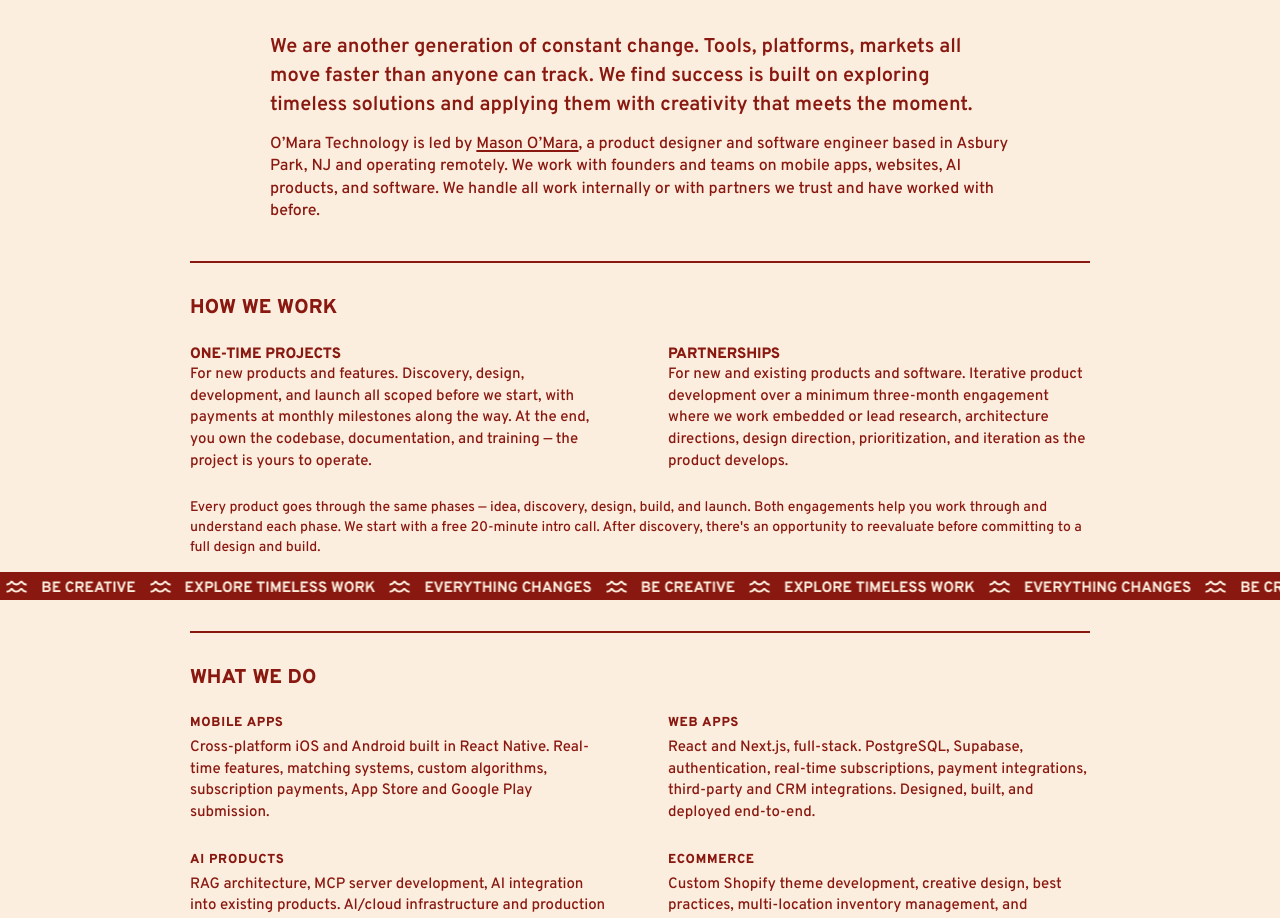
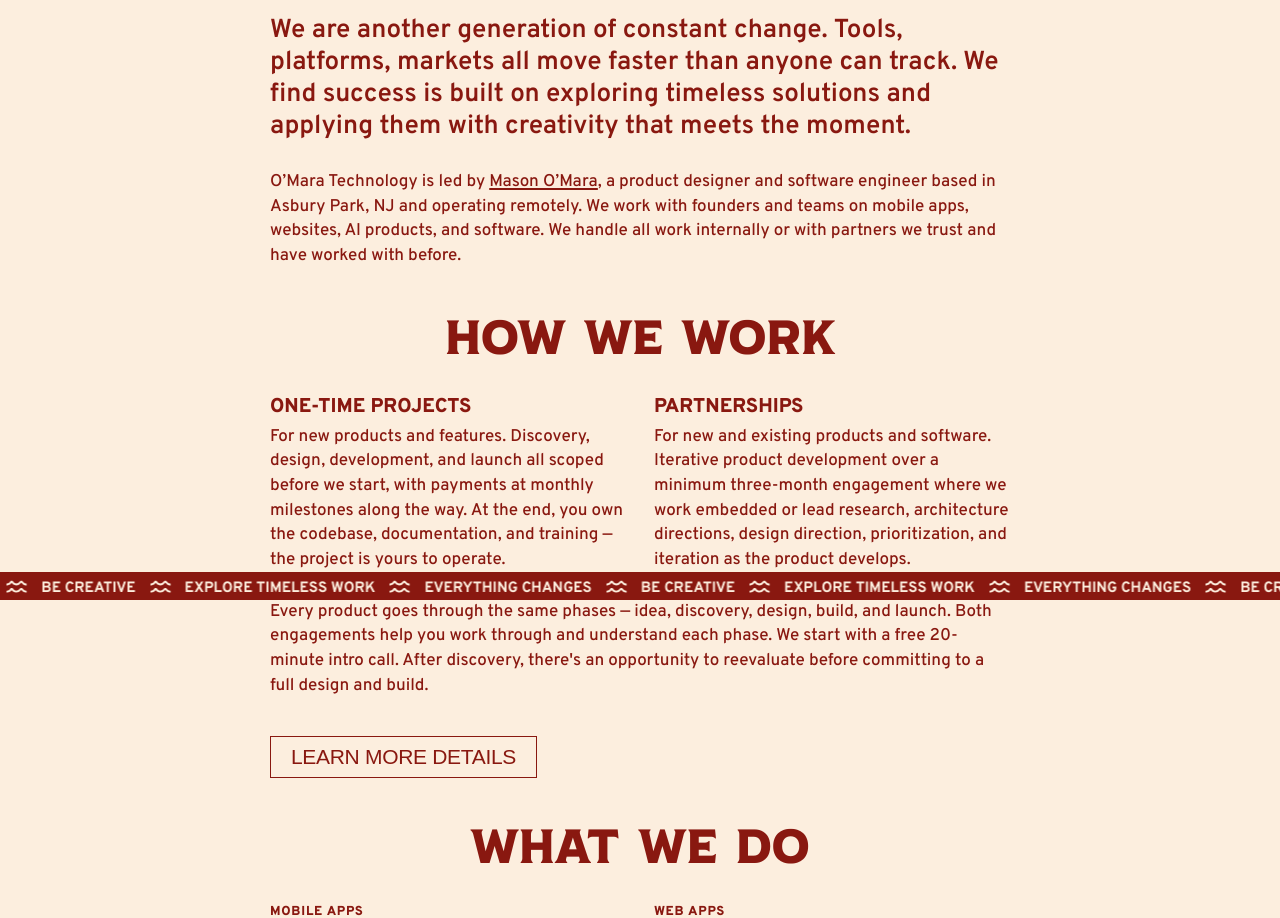
Before and after one commit to masonomara/omara-technology-design, a Next.js app: page /about in a window 1280 px wide. Shown: the part 200-1118 px from the top of the page. Built offline with nearby package versions, Linux system fonts and the light colour scheme; a web font is replaced by a local one.

Commit message:
starting to clean up styles

```diff
--- a/src/app/components/About.module.css
+++ b/src/app/components/About.module.css
@@ -1,22 +1,23 @@
-/* Ethos + Identity */
+/* ─── Typography ─────────────────────────────────────────────── */
+
 .ethos {
-  margin-top: 0.8em;
+  margin-top: 1em;
   margin-bottom: 0;
-  font-size: var(--text-xl);
+  font-size: 26px;
   font-weight: 600;
   max-width: 740px;
-  width: 60vw;
-  line-height: var(--leading-relaxed);
+  width: 87vw;
+  line-height: 1.23;
 }
 
 .identity {
-  margin-top: 0.8em;
+  margin-top: 1.6em;
   margin-bottom: 0;
-  font-size: var(--text-lg);
+  font-size: 17px;
   font-weight: 500;
   max-width: 740px;
-  width: 60vw;
-  line-height: var(--leading-normal);
+  width: 87vw;
+  line-height: 1.45;
 }
 
 .identity a {
@@ -33,24 +34,17 @@
   transition: var(--transition-smooth-100) all;
 }
 
-/* Capabilities */
-.capabilitiesSection {
-  max-width: 900px;
-  width: 80vw;
-  margin-top: 2.4em;
-  padding-top: 2em;
-  border-top: 2px solid var(--color-primary);
-}
-
-.capabilitiesGrid {
-  display: grid;
-  grid-template-columns: 1fr 1fr;
-  gap: 28px 56px;
-}
-
-.capability {
-  display: flex;
-  flex-direction: column;
+.sectionHeading {
+  max-width: 740px;
+  width: 87vw;
+  text-align: center;
+  font-size: clamp(24px, 7.8vw, 48px);
+  font-family: var(--font-rallingtonSerif);
+  color: var(--color-primary);
+  margin-top: 1em;
+  margin-bottom: 0.6em;
+  font-weight: 400;
+  overflow-wrap: break-word;
 }
 
 .capabilityLabel {
@@ -69,13 +63,111 @@
   line-height: var(--leading-relaxed);
 }
 
-/* Bio */
+.bioText p {
+  margin: 0;
+  font-size: var(--text-lg);
+  font-weight: 500;
+  line-height: var(--leading-relaxed);
+}
+
+.bioText a {
+  color: var(--color-primary);
+  text-decoration: underline !important;
+  text-decoration-thickness: var(--link-thickness) !important;
+  text-underline-offset: var(--link-offset) !important;
+  transition: var(--transition-smooth-100) all;
+}
+
+.bioText a:hover {
+  text-decoration-thickness: var(--link-thickness) !important;
+  text-underline-offset: var(--link-offset-hover) !important;
+  transition: var(--transition-smooth-100) all;
+}
+
+.engagementType h3 {
+  font-family: var(--font-overpass);
+  font-size: 20px;
+  font-weight: 800;
+  text-transform: uppercase;
+  margin: 0;
+}
+
+.engagementType p {
+  margin: 0;
+  font-size: 17px;
+  margin-top: 0.25em;
+  font-weight: 500;
+  line-height: 1.45;
+}
+
+.servicesNote {
+  font-size: 17px;
+  margin-top: 1.6em;
+  font-weight: 500;
+  line-height: 1.45;
+}
+
+.servicesLink {
+  display: inline-flex;
+  align-items: center;
+  justify-content: center;
+  margin-top: 1em;
+  height: 40px;
+  padding: 0 20px;
+  font-size: 21px;
+  font-family: var(--font-radio);
+  font-variation-settings: "wdth" 75, "wght" 600;
+  letter-spacing: -0.015em;
+  text-transform: uppercase;
+  white-space: nowrap;
+  border: 1.5px solid var(--color-primary);
+  background-color: var(--color-background);
+  color: var(--color-primary);
+  text-decoration: none !important;
+  transition: var(--transition-smooth-100) all;
+  cursor: pointer;
+}
+
+.servicesLink:hover {
+  background-color: var(--color-btn-hover);
+  text-decoration: none !important;
+  transition: var(--transition-smooth-100) all;
+}
+
+.servicesLink:active {
+  opacity: 0.75;
+  transition: var(--transition-smooth-100) all;
+}
+
+/* ─── Capabilities ───────────────────────────────────────────── */
+
+.capabilitiesSection {
+  max-width: 740px;
+  width: 87vw;
+  /* margin-top: 2.4em; */
+  /* padding-top: 2em; */
+  /* border-top: 2px solid var(--color-primary); */
+}
+
+.capabilitiesGrid {
+  display: grid;
+  grid-template-columns: 1fr 1fr;
+  gap: 28px;
+}
+
+.capability {
+  display: flex;
+  flex-direction: column;
+}
+
+/* ─── Bio ────────────────────────────────────────────────────── */
+
 .bioSection {
   display: flex;
   flex-direction: row;
   gap: 48px;
-  max-width: 900px;
-  width: 80vw;
+  max-width: 740px;
+  width: 87vw;
   margin-top: 2.4em;
   align-items: flex-start;
 }
@@ -129,107 +221,52 @@
   padding-top: 2px;
 }
 
-.bioText p {
-  margin: 0;
-  font-size: var(--text-lg);
-  font-weight: 500;
-  line-height: var(--leading-relaxed);
-}
+/* ─── Engagements ────────────────────────────────────────────── */
 
-.bioText a {
-  color: var(--color-primary);
-  text-decoration: underline !important;
-  text-decoration-thickness: var(--link-thickness) !important;
-  text-underline-offset: var(--link-offset) !important;
-  transition: var(--transition-smooth-100) all;
-}
-
-.bioText a:hover {
-  text-decoration-thickness: var(--link-thickness) !important;
-  text-underline-offset: var(--link-offset-hover) !important;
-  transition: var(--transition-smooth-100) all;
-}
-
-/* Engagements */
 .engagementsSection {
-  max-width: 900px;
-  width: 80vw;
-  margin-top: 2.4em;
-  padding-top: 2em;
-  border-top: 2px solid var(--color-primary);
-}
-
-.sectionHeading {
-  margin: 0 0 1.2em 0;
-  font-family: var(--font-overpass);
-  font-size: var(--text-xl);
-  font-weight: 800;
-  font-variation-settings: var(--fvs-overpass-heading);
-  text-transform: uppercase;
-  letter-spacing: var(--tracking-normal);
+  max-width: 740px;
+  width: 87vw;
+  /* margin-top: 2.4em; */
+  /* padding-top: 2em; */
+  /* border-top: 2px solid var(--color-primary); */
 }
 
 .engagementsGrid {
   display: grid;
   grid-template-columns: 1fr 1fr;
-  gap: 28px 56px;
+  gap: 28px;
 }
 
-.engagementType h3 {
-  font-family: var(--font-overpass);
-  font-size: var(--text-md);
-  font-weight: 800;
-  text-transform: uppercase;
-  margin: 0;
-}
+/* ─── Mobile ─────────────────────────────────────────────────── */
 
-.engagementType p {
-  margin: 0;
-  font-size: var(--text-md);
-  font-weight: 500;
-  line-height: var(--leading-relaxed);
-}
-
-.servicesNote {
-  margin-top: 1.8em;
-  margin-bottom: 0;
-  font-size: var(--text-sm);
-  font-weight: 500;
-  line-height: var(--leading-relaxed);
-}
-
-.servicesLink {
-  display: inline-block;
-  margin-top: 1em;
-  font-size: var(--text-md);
-  font-weight: 500;
-  color: var(--color-primary);
-  text-decoration: underline !important;
-  text-decoration-thickness: var(--link-thickness) !important;
-  text-underline-offset: var(--link-offset) !important;
-  transition: var(--transition-smooth-100) all;
-}
-
-.servicesLink:hover {
-  text-decoration-thickness: var(--link-thickness) !important;
-  text-underline-offset: var(--link-offset-hover) !important;
-  transition: var(--transition-smooth-100) all;
-}
-
-/* Mobile */
 @media screen and (max-width: 699px) {
+  /* Typography */
   .ethos {
     width: calc(100% - 16px);
     padding: 0 8px;
-    font-size: 20px;
+    font-size: 22px;
+    line-height: 1.45;
   }
 
   .identity {
     width: calc(100% - 16px);
     padding: 0 8px;
-    font-size: var(--text-md);
   }
 
+  .capabilityBody {
+    font-size: 17px;
+  }
+
+  .engagementType h3 {
+    font-size: 18px;
+  }
+
+  .sectionHeading {
+    margin-top: 1.6em;
+    margin-bottom: 0.8em;
+  }
+
+  /* Layout */
   .capabilitiesSection {
     width: calc(100% - 16px);
     padding-left: 8px;
@@ -239,10 +276,6 @@
   .capabilitiesGrid {
     grid-template-columns: 1fr;
     gap: 24px;
-  }
-
-  .capabilityBody {
-    font-size: var(--text-sm);
   }
 
   .bioSection {
@@ -257,10 +290,6 @@
     width: 100%;
   }
 
-  .bioText p {
-    font-size: var(--text-md);
-  }
-
   .engagementsSection {
     width: calc(100% - 16px);
     padding-left: 8px;
@@ -271,12 +300,4 @@
     grid-template-columns: 1fr;
     gap: 24px;
   }
-
-  .engagementType p {
-    font-size: var(--text-sm);
-  }
-
-  .servicesNote {
-    font-size: var(--text-xs);
-  }
 }
--- a/src/app/components/About.tsx
+++ b/src/app/components/About.tsx
@@ -56,6 +56,7 @@
         initial="hidden"
         whileInView="show"
         viewport={viewport}
+        style={{ marginBottom: 0 }}
       >
         About
       </motion.h1>
@@ -65,6 +66,7 @@
         initial="hidden"
         whileInView="show"
         viewport={viewport}
+        style={{ display: "flex", alignItems: "center", justifyContent: "flex-start", flexDirection: "column"}}
       >
         <p className={styles.ethos}>
           We are another generation of constant change. Tools, platforms,
@@ -100,8 +102,8 @@
           <div className={styles.engagementType}>
             <h3>One-Time Projects</h3>
             <p>
-              For new products and features. Discovery, design, development,
-              and launch all scoped before we start, with payments at monthly
+              For new products and features. Discovery, design, development, and
+              launch all scoped before we start, with payments at monthly
               milestones along the way. At the end, you own the codebase,
               documentation, and training — the project is yours to operate.
             </p>
--- a/src/app/globals.css
+++ b/src/app/globals.css
@@ -2,6 +2,8 @@
   --color-primary: rgb(137, 24, 16);
   --color-background: rgb(252, 238, 222);
   --color-bg-hover: rgba(137, 24, 16, 0.08);
+  --color-btn-hover: rgba(137, 24, 16, 0.07);
+  --color-btn-primary-hover: rgba(137, 24, 16, 0.87);
   --transition-smooth-100: 100ms cubic-bezier(0.33, 0, 0.66, 1);
   --transition-smooth-200: 200ms cubic-bezier(0.33, 0, 0.66, 1);
   --transition-smooth-300: 300ms cubic-bezier(0.33, 0, 0.66, 1);
@@ -16,7 +18,7 @@
   --text-ui-sm: 19px;
 
   /* Content scale — Overpass */
-  --text-xl: 20px;
+  --text-xl: 27px;
   --text-lg: 16px;
   --text-md: 15px;
   --text-sm: 14px;
```
Also changed, not shown: content/nav.json (+4 -4 lines), src/app/(frontend)/contact/page.module.css (+24 -10 lines), src/app/components/Game.module.css (+19 -4 lines), src/app/components/Leaderboard.module.css (+9 -4 lines), src/app/components/Project.module.css (+9 -9 lines), src/app/components/Project.tsx (+6 -3 lines), src/app/components/ServicesSection.module.css (+23 -9 lines), src/app/components/work.module.css (+4 -4 lines).
